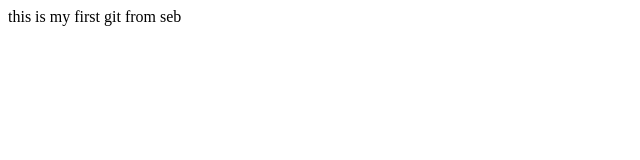
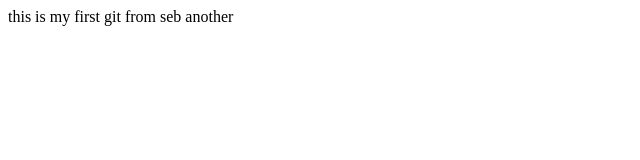
Before and after one commit to tgelan/my-first-Git-, a plain HTML site: page index.html in a window 1280 px wide. Shown: the full height of the page, 0-640 px from the left. Drawn offline with Linux system fonts and the light colour scheme.

Commit message:
now commit

```diff
--- a/index.html
+++ b/index.html
@@ -7,6 +7,6 @@
     <title>my title</title>
 </head>
 <body>
-    this is my first git from seb
+    this is my first git from seb another
 </body>
 </html>
```
